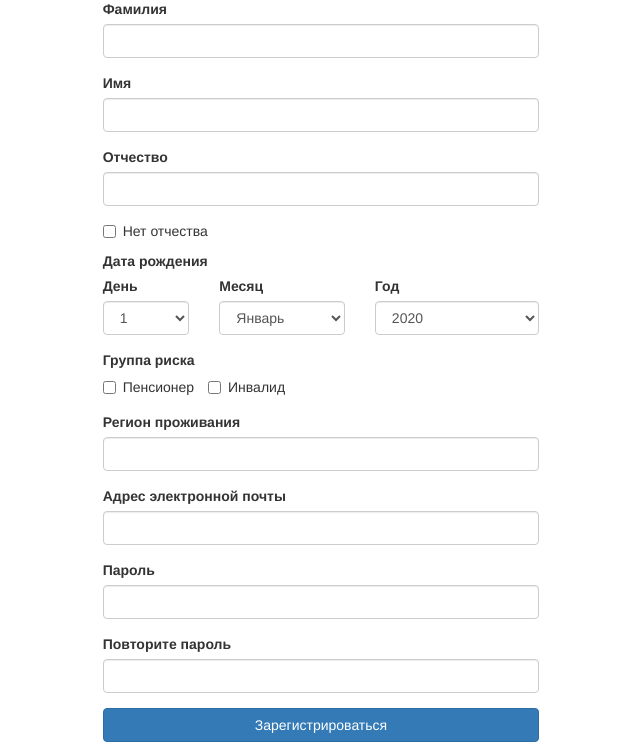
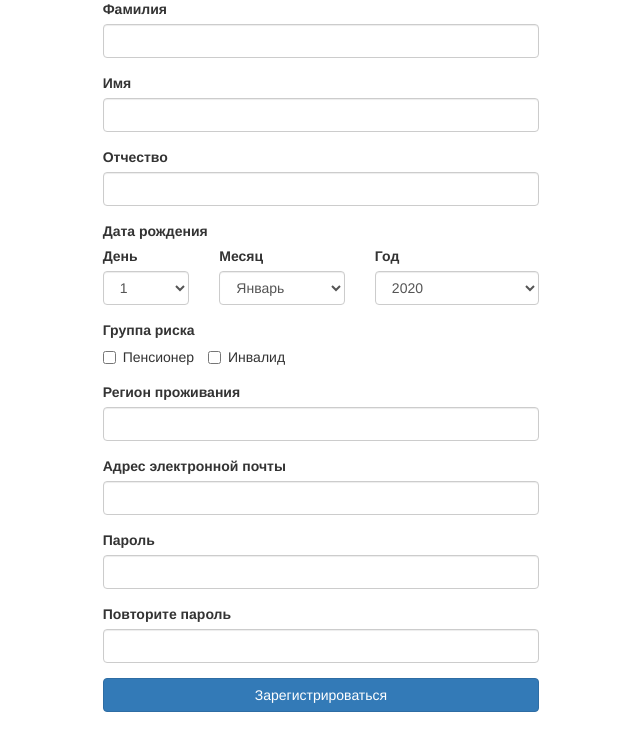
Before and after one commit to mikgorn/hack2dns, a Flask app: page /registration in a window 1280 px wide. Shown: the part 289-1031 px from the top of the page, without its empty margins (319-959 px from the left). After the commit the page ends 1001 px from the top, so only its background shows below. Run offline with Flask 2, Linux system fonts and the light colour scheme; parts of the project's set-up code (start-up, migrations or seed data) failed here and were passed over; some libraries are stand-ins or nearby versions.

Commit message:
removed patronymic

```diff
--- a/templates/registration.html
+++ b/templates/registration.html
@@ -37,9 +37,7 @@
                                                         <label for="patronymic">Отчество</label>
                                                         <input type="text" class="form-control" id="patronymic" name="patronymic">
                                                 </div>
-                                                <div class="checkbox">
-                                                        <label><input type="checkbox" value="">Нет отчества</label>
-                                                </div>
+
                                                 <label for="bd">Дата рождения</label>
                                                 <div class="form-group row" id="bd">
 
```
